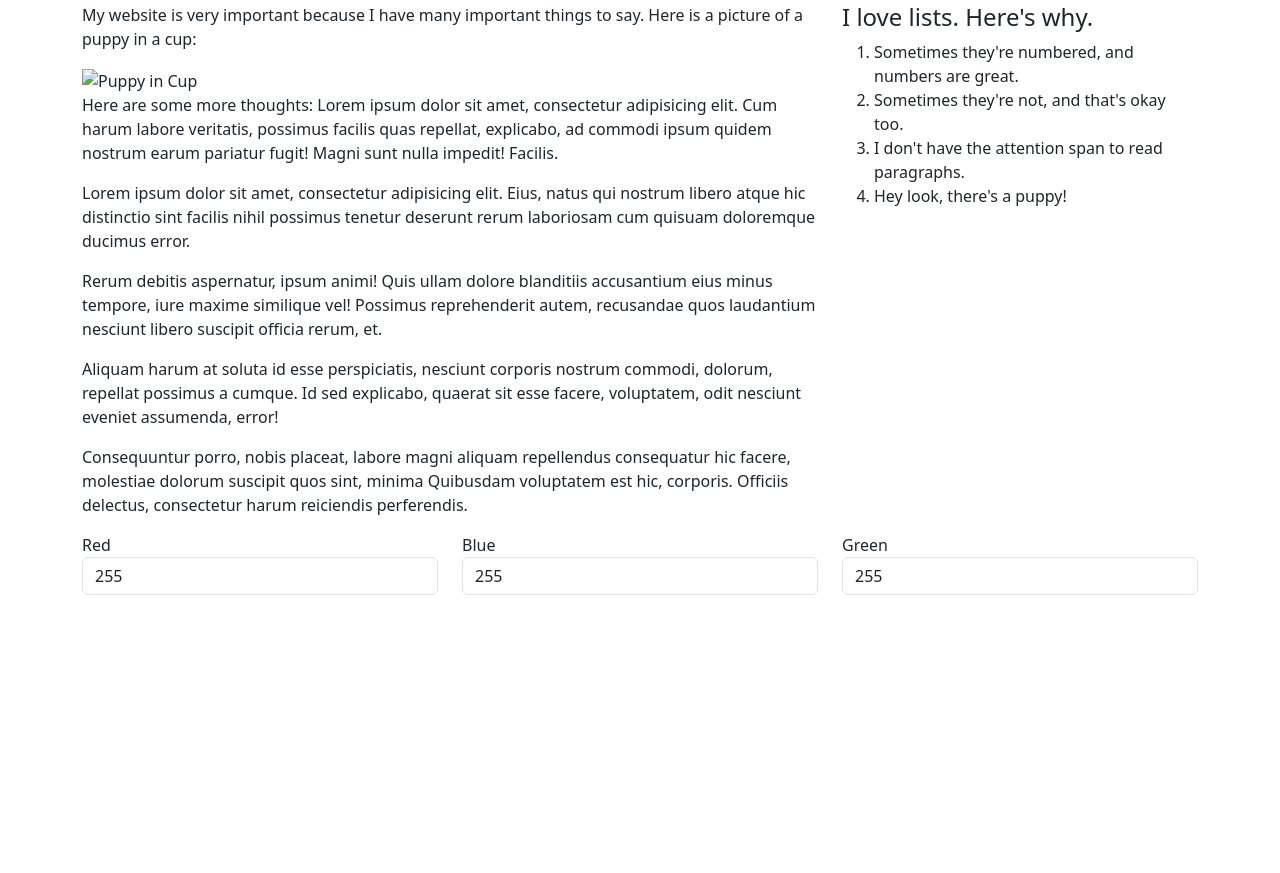
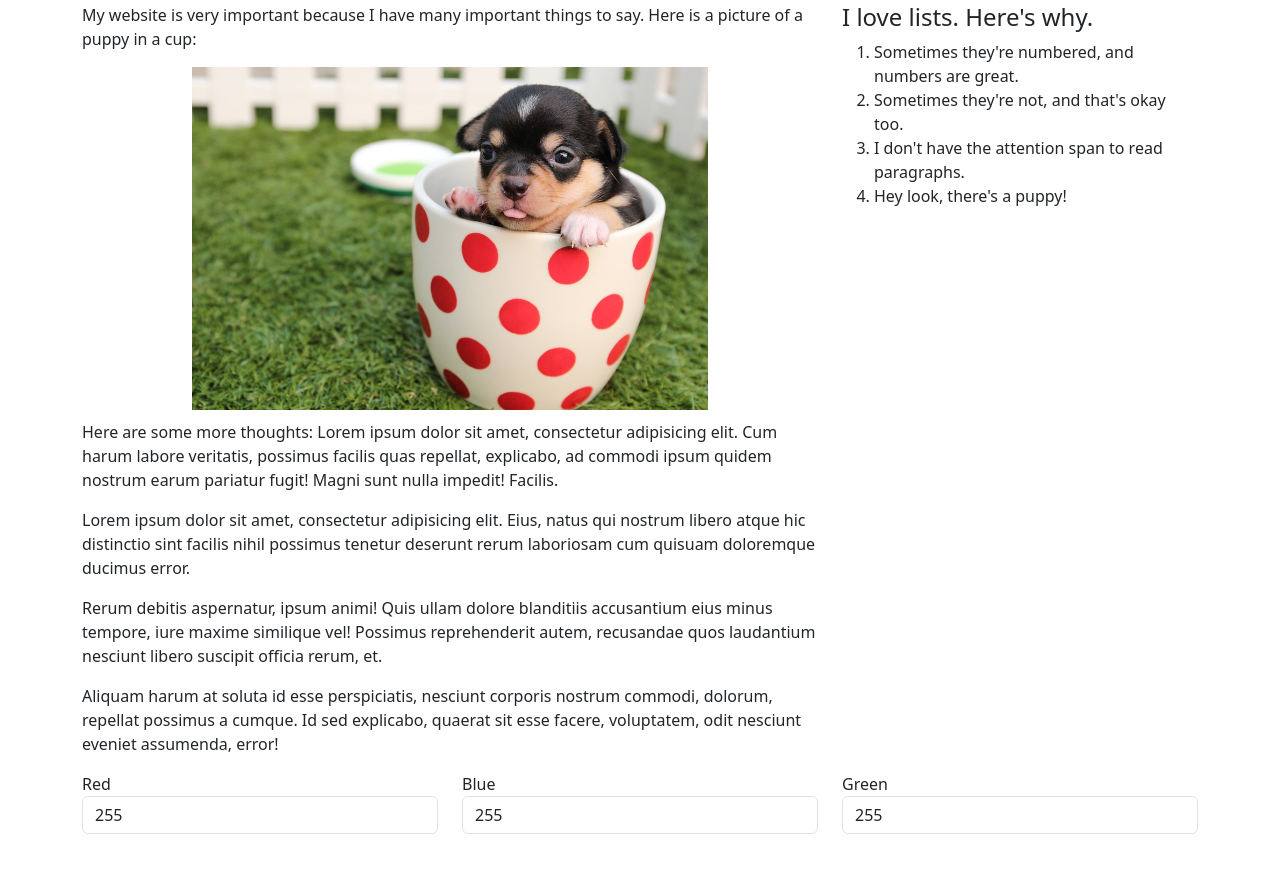
Before and after one commit to Have-Samuel/jQuery, a plain HTML site: page index.html in a window 1280 px wide. Shown: the part 53-926 px from the top of the page. Before the commit the page ends 800 px from the top, so only its background shows below. Drawn offline with nearby package versions, Linux system fonts and the light colour scheme.

Commit message:
Changing the index.html and Removing the last Paragraph

```diff
--- a/index.html
+++ b/index.html
@@ -16,7 +16,7 @@
     <article class="col-sm-8">
       <p>My website is very important because I have many important things
         to say. Here is a picture of a puppy in a cup: </p>
-      <img src="pup-in-cup.jpg" alt="Puppy in Cup">
+      <img class="image-center" src="./images/pup-in-cup.jpg" alt="Puppy in Cup">
       <p>Here are some more thoughts: Lorem ipsum dolor sit amet,
         consectetur adipisicing elit. Cum harum labore veritatis, possimus
         facilis quas repellat, explicabo, ad commodi ipsum quidem nostrum
--- /dev/null
+++ b/jquery.js
@@ -0,0 +1,2 @@
+// Remove the Last Pararaph
+$('p').last().remove();
```
